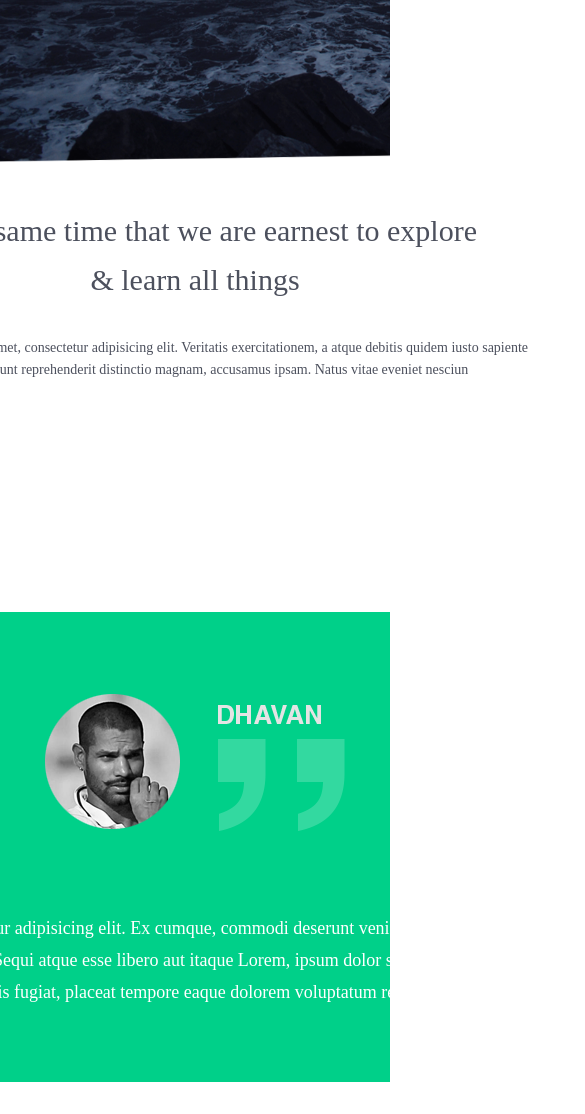
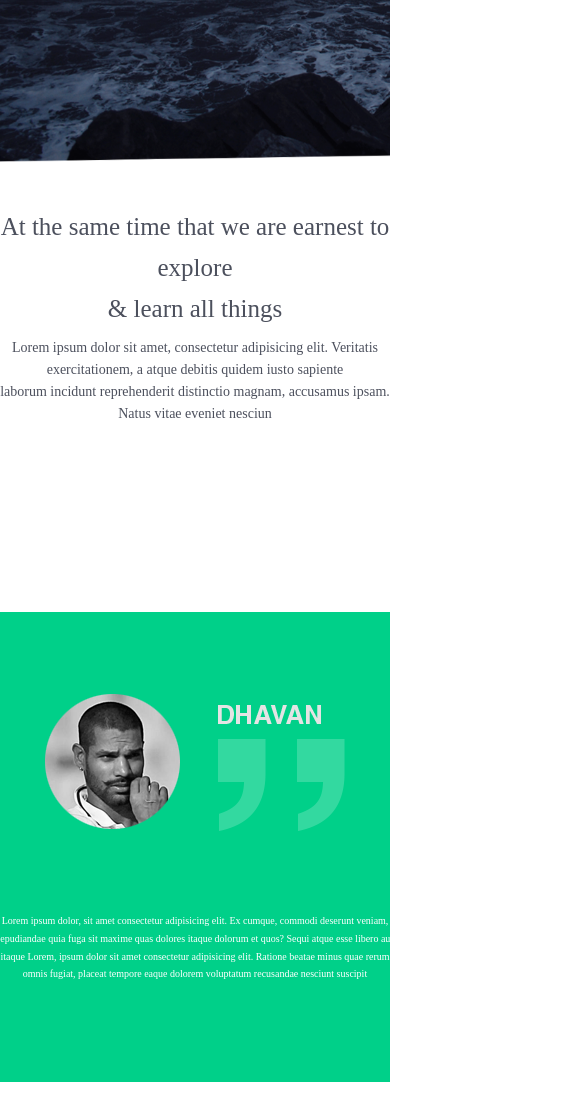
Before and after one commit to SurenArustamyan/BlackSea-Layout, a plain HTML site: page index.html in a window 390 px wide. Shown: the part 528-1642 px from the top of the page, 585 px wide, since content can reach past the window. Drawn offline with Linux system fonts and the light colour scheme; a web font is replaced by a local one.

Commit message:
Add media

```diff
--- a/index.html
+++ b/index.html
@@ -5,6 +5,7 @@
   <meta http-equiv="X-UA-Compatible" content="IE=edge">
   <meta name="viewport" content="width=device-width, initial-scale=1.0">
   <link rel="stylesheet" href="style.css">
+  <link rel="stylesheet" href="media.css">
   <link rel="preconnect" href="https://fonts.googleapis.com">
   <link rel="preconnect" href="https://fonts.gstatic.com" crossorigin>
   <link href="https://fonts.googleapis.com/css2?family=Cherry+Swash&display=swap" rel="stylesheet">
@@ -66,7 +67,7 @@
     </div>
     <div class="box3">
       <p>Lorem ipsum dolor, sit amet consectetur adipisicing elit. Ex cumque, commodi deserunt veniam, repudiandae quia fuga sit maxime quas dolores itaque dolorum et quos? Sequi atque esse libero aut itaque
-        Lorem, ipsum dolor sit amet consectetur adipisicing elit. Ratione beatae minus quae rerum omnis fugiat, placeat tempore eaque dolorem voluptatum recusandae nesciunt suscipit
+         Lorem, ipsum dolor sit amet consectetur adipisicing elit. Ratione beatae minus quae rerum omnis fugiat, placeat tempore eaque dolorem voluptatum recusandae nesciunt suscipit
       </p>
     </div>
   </div>
--- /dev/null
+++ b/media.css
@@ -0,0 +1,40 @@
+@media (max-width: 850px){
+    .menu li{
+        font-size: 15px;
+    }
+}
+@media(max-width:690px){
+    .menu li{
+        justify-content: space-around;
+    }
+    .logo p{
+        display: none;
+    }
+
+}
+@media (max-width:990px){
+    .box3 {
+        width: 600px;
+    }
+    .box3 p{
+        font-size: 14px;
+    }
+}
+
+@media (max-width:670px){
+    .box3 p{
+        font-size: 10px;
+    }
+    .box3{
+        width: 400px;
+    }
+    .text1 p{
+        font-size: 25px;
+    }
+
+}
+@media (max-width:800px){
+    .icon{
+        width: 60%;
+    }
+}
--- a/style.css
+++ b/style.css
@@ -97,14 +97,14 @@ header{
   justify-content: center;
 }
 .box1{
-  width: 1000px;
+  width: 100%;
   height: 360px;
   display: flex;
   flex-direction: column;
   align-items: center;
 }
 .text1{
-  width: 700px;
+  width: 100%;
   height: 130px;
 }
 .text1 p{
@@ -115,7 +115,7 @@ header{
   text-align: center;
 }
 .text2{
-  width: 700px;
+  width: 100%;
   height: 100px;
 }
 .text2 p{
@@ -126,7 +126,7 @@ header{
   text-align: center;
 }
 .icon{
-  width: 550px;
+  width: 35%;
   height: 120px;
   display: flex;
   justify-content: space-between;
@@ -147,7 +147,7 @@ header{
   align-items: center;
 }
 .box2{
-  width: 650px;
+  width: 40%px;
   height: 300px;
   display: flex;
   justify-content: center;
@@ -162,7 +162,8 @@ header{
   font-family: "HelveticaLTStd";
   color: rgb(255, 255, 255);
   line-height: 1.778;
-  text-align: left;
+  text-align: center;
+
 }
 .sc3{
   width: 100%;
```
